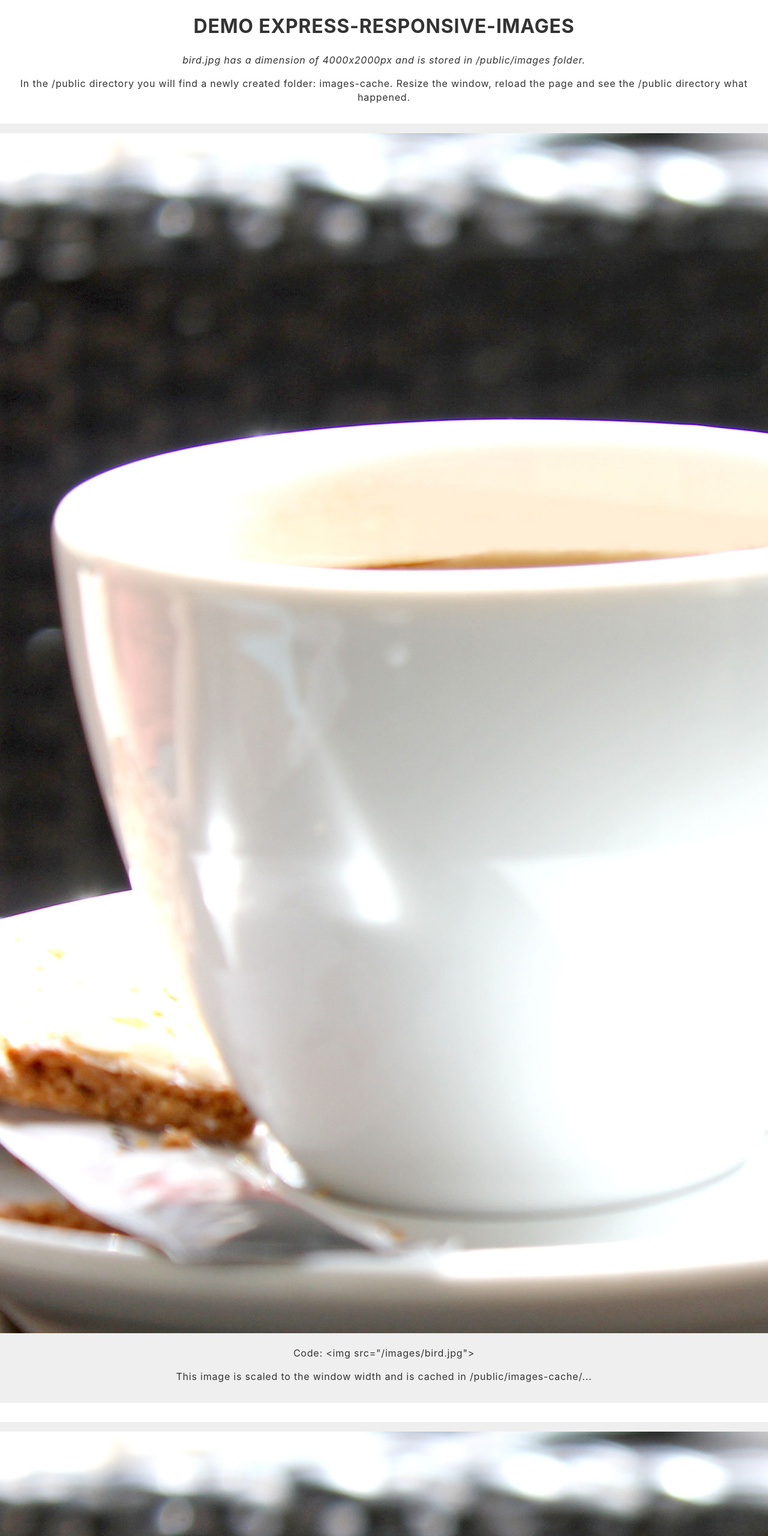
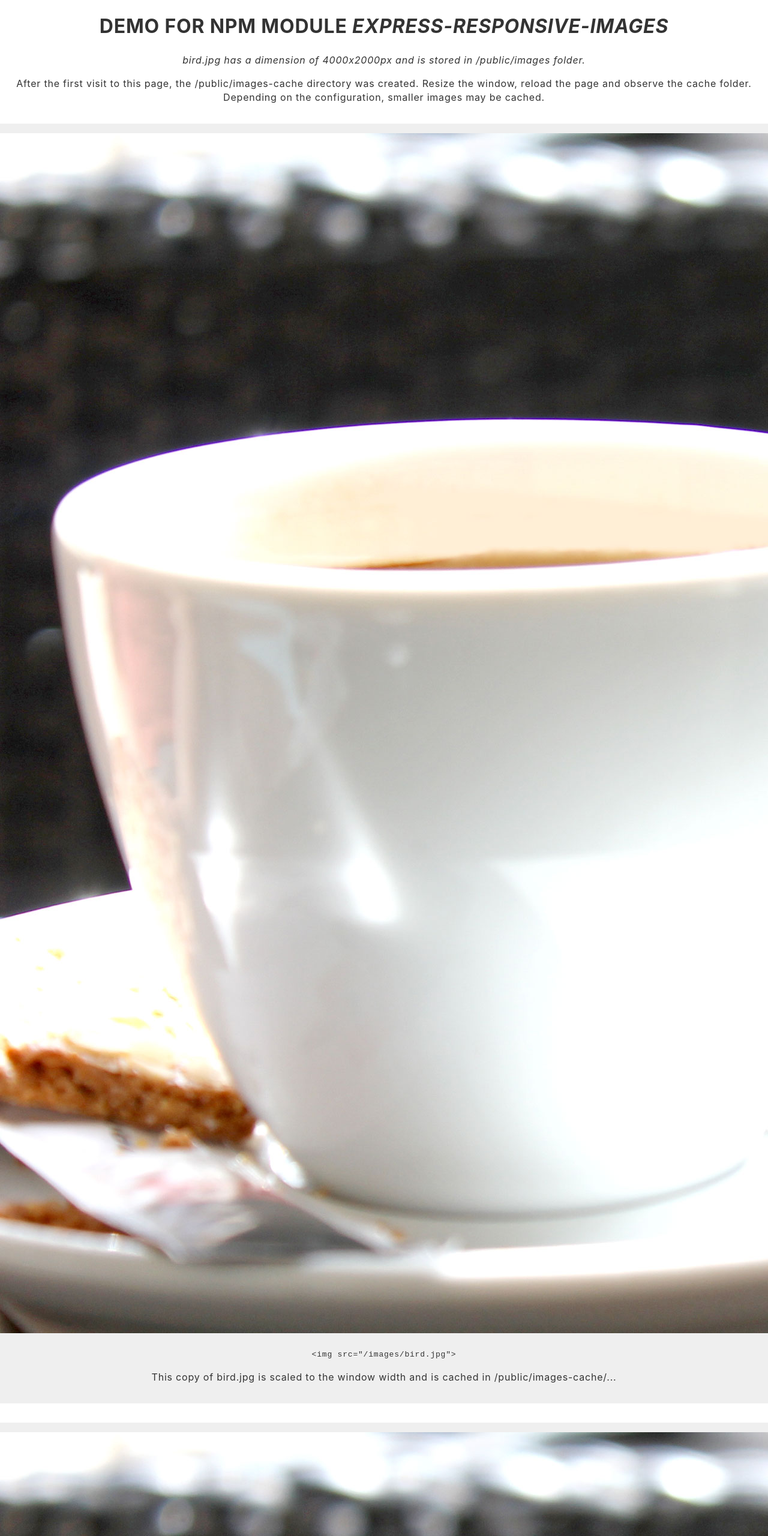
Before and after one commit to ztomm/express-responsive-images-demo, a website: page views/index.htm in a window 1280 px wide. Shown: the top 2560 px of the page at 60% size. Drawn offline with Linux system fonts and the light colour scheme.

Commit message:
dependecies updated

```diff
--- a/package.json
+++ b/package.json
@@ -8,8 +8,8 @@
 	"author": "Murat Motz <dev@ztom.de> (https://www.kmgt.de)",
 	"license": "MIT",
 	"dependencies": {
-		"express": "^4.18.1",
-		"express-responsive-images": "^1.6.2",
+		"express": "^4.18.2",
+		"express-responsive-images": "^1.7.0",
 		"express-static": "^1.2.6",
 		"morgan": "^1.10.0"
 	}
--- a/views/index.htm
+++ b/views/index.htm
@@ -47,26 +47,26 @@
 
 <body>
 
-	<h1>DEMO express-responsive-images</h1>
+	<h1>DEMO for npm module <i>express-responsive-images</i></h1>
 	<p><i>bird.jpg has a dimension of 4000x2000px and is stored in /public/images folder.</i></p>
-	<p>In the /public directory you will find a newly created folder: images-cache. Resize the window, reload the page and see the /public directory what happened.</p>
+	<p>After the first visit to this page, the /public/images-cache directory was created. Resize the window, reload the page and observe the cache folder. Depending on the configuration, smaller images may be cached.</p>
 
 	<section>
 		<img src="/images/bird.jpg">
-		<p>Code: &lt;img src="/images/bird.jpg"&gt;</p>
-		<p>This image is scaled to the window width and is cached in /public/images-cache/...</p>
+		<p><code>&lt;img src="/images/bird.jpg"&gt;</code></p>
+		<p>This copy of bird.jpg is scaled to the window width and is cached in /public/images-cache/...</p>
 	</section>
 
 	<section>
 		<img src="/images/bird.jpg?w=200">
-		<p>Code: &lt;img src="/images/bird.jpg?w=200"&gt;</p>
-		<p>This image is scaled to 200px in width and is cached in /public/images-cache/200/bird.jpg</p>
+		<p><code>&lt;img src="/images/bird.jpg?w=200"&gt;</code></p>
+		<p>This copy of bird.jpg is scaled to 200px in width and is cached in /public/images-cache/200/bird.jpg</p>
 	</section>
 
 	<section>
 		<img src="/images/bird.jpg?w=400">
-		<p>Code: &lt;img src="/images/bird.jpg?w=400"&gt;</p>
-		<p>This image is scaled to 400px in width and is cached in /public/images-cache/400/bird.jpg</p>
+		<p><code>&lt;img src="/images/bird.jpg?w=400"&gt;</code></p>
+		<p>This copy of bird.jpg is scaled to 400px in width and is cached in /public/images-cache/400/bird.jpg</p>
 	</section>
 
 	<p>Docs on: <a href="https://github.com/xkmgt/express-responsive-images" title="">github</a> and <a href="https://www.npmjs.com/package/express-responsive-images" title="">npm</a></p>
```
